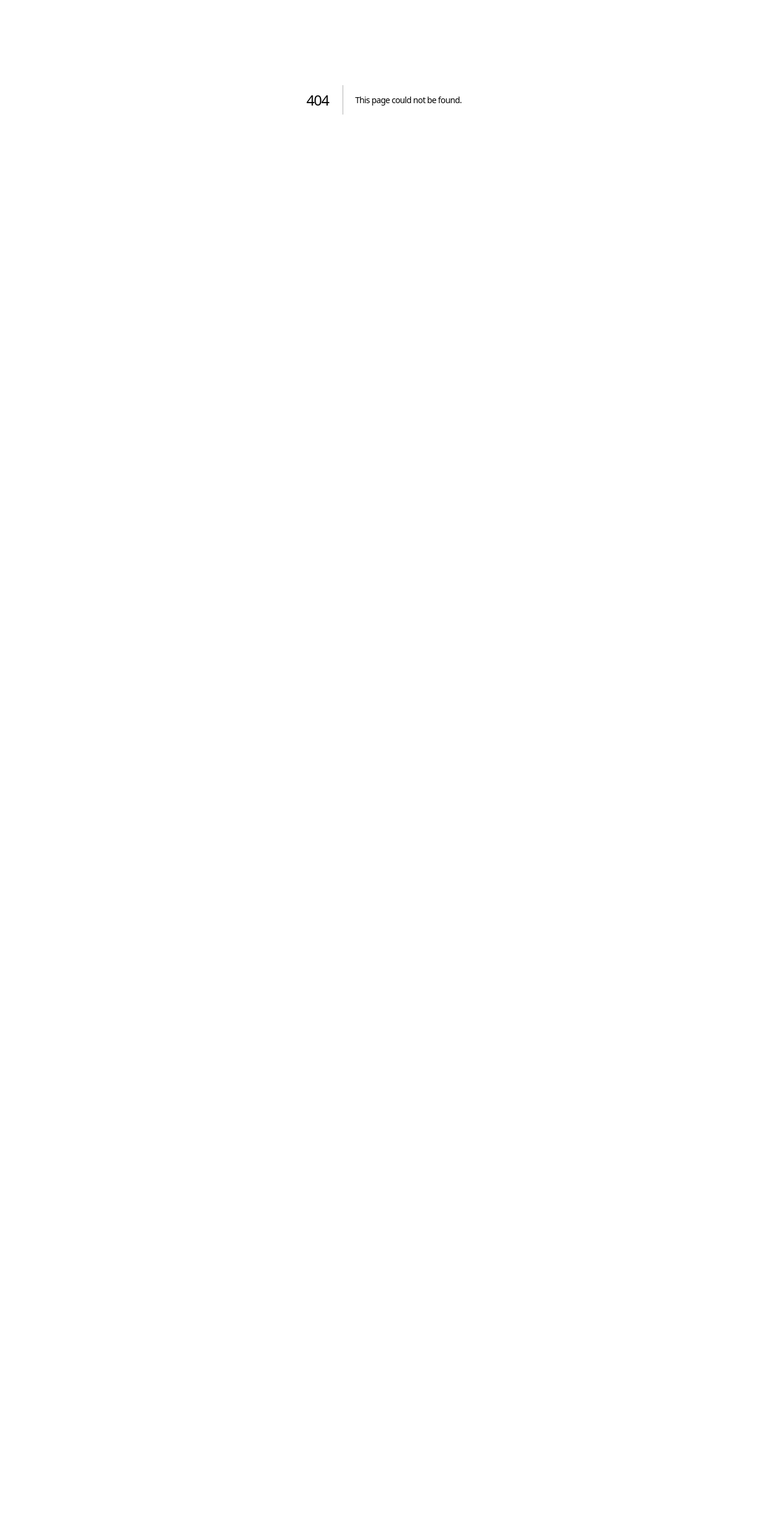
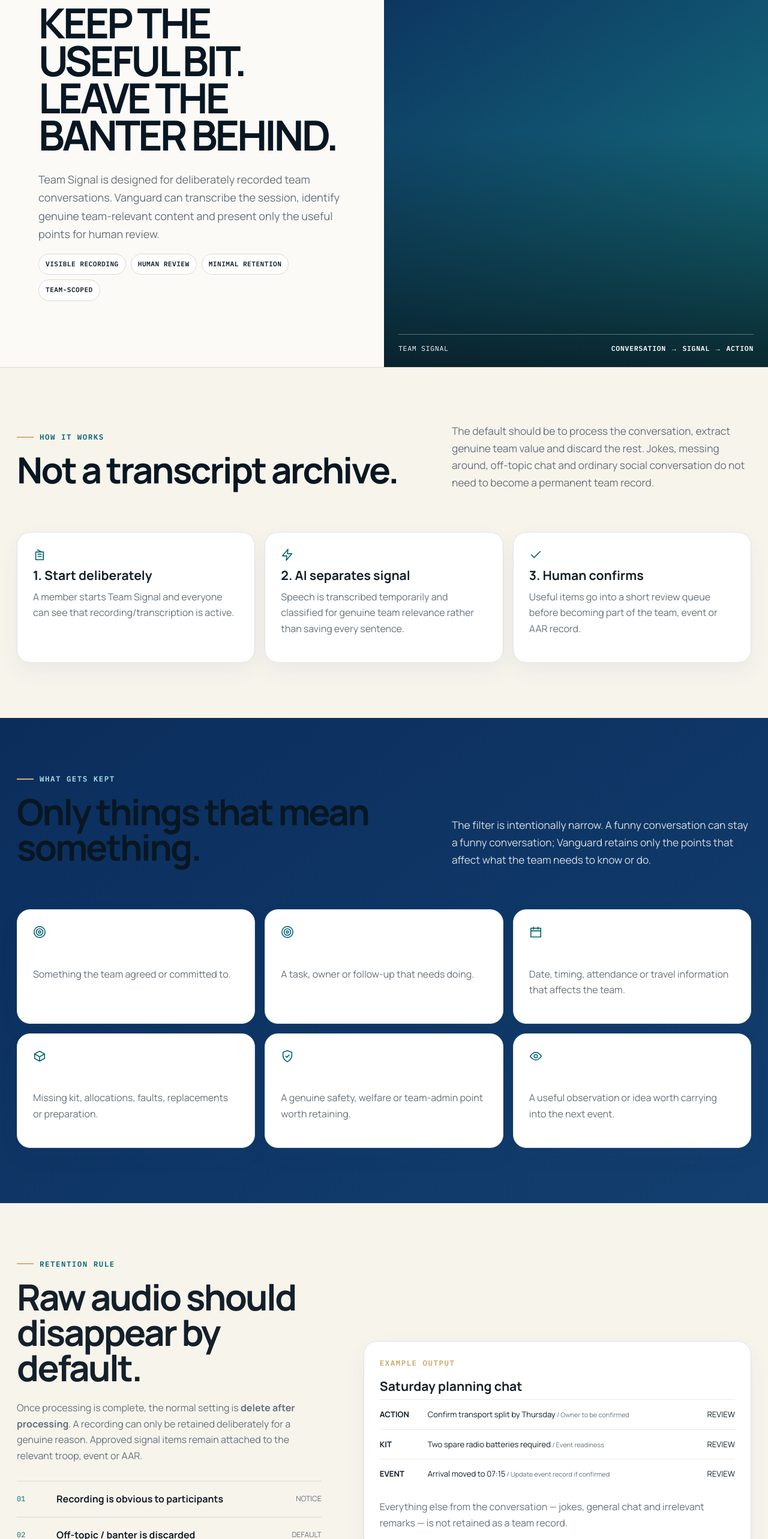
Before and after one commit to ORVIA-Oversight/Vanguard-Tactical-, a Next.js app: page /team-signal in a window 1280 px wide. Before the commit this address had no page. Shown: the part 234-2800 px from the top of the page at 60% size. Before the commit the page ends 800 px from the top, so only its background shows below. Built offline with nearby package versions, Linux system fonts and the light colour scheme.

Commit message:
feat: add Team Signal meaningful conversation capture page

```diff
--- /dev/null
+++ b/app/team-signal/page.js
@@ -0,0 +1,67 @@
+import {Shell,Kicker,Btn,Icon} from '../components';
+
+const TYPES=[
+  ['decision','DECISION','Something the team agreed or committed to.'],
+  ['action','ACTION','A task, owner or follow-up that needs doing.'],
+  ['calendar','EVENT CHANGE','Date, timing, attendance or travel information that affects the team.'],
+  ['box','KIT / READINESS','Missing kit, allocations, faults, replacements or preparation.'],
+  ['shield','SAFETY / ADMIN','A genuine safety, welfare or team-admin point worth retaining.'],
+  ['eye','AAR / IDEA','A useful observation or idea worth carrying into the next event.']
+];
+
+export const metadata={
+  title:'Team Signal | Vanguard Tactical',
+  description:'Meaningful team conversation capture without turning banter into a permanent record.'
+};
+
+export default function Page(){return <Shell>
+  <section className="page-hero">
+    <div className="page-hero-copy">
+      <Kicker>TEAM SIGNAL</Kicker>
+      <h1>KEEP THE USEFUL BIT.<br/>LEAVE THE BANTER BEHIND.</h1>
+      <p>Team Signal is designed for deliberately recorded team conversations. Vanguard can transcribe the session, identify genuine team-relevant content and present only the useful points for human review.</p>
+      <div className="chip-row"><span className="chip">VISIBLE RECORDING</span><span className="chip">HUMAN REVIEW</span><span className="chip">MINIMAL RETENTION</span><span className="chip">TEAM-SCOPED</span></div>
+    </div>
+    <div className="image-panel" style={{background:'linear-gradient(145deg,#0b2d5c,#177b84)'}}>
+      <div className="image-caption"><span>TEAM SIGNAL</span><b>CONVERSATION → SIGNAL → ACTION</b></div>
+    </div>
+  </section>
+
+  <section className="section"><div className="section-inner">
+    <div className="section-head"><div><Kicker>How it works</Kicker><h2>Not a transcript archive.</h2></div><p className="section-intro">The default should be to process the conversation, extract genuine team value and discard the rest. Jokes, messing around, off-topic chat and ordinary social conversation do not need to become a permanent team record.</p></div>
+    <div className="content-grid">
+      <div className="content-card"><Icon name="radio"/><h3>1. Start deliberately</h3><p>A member starts Team Signal and everyone can see that recording/transcription is active.</p></div>
+      <div className="content-card"><Icon name="bolt"/><h3>2. AI separates signal</h3><p>Speech is transcribed temporarily and classified for genuine team relevance rather than saving every sentence.</p></div>
+      <div className="content-card"><Icon name="check"/><h3>3. Human confirms</h3><p>Useful items go into a short review queue before becoming part of the team, event or AAR record.</p></div>
+    </div>
+  </div></section>
+
+  <section className="section section-dark"><div className="section-inner">
+    <div className="section-head"><div><Kicker>What gets kept</Kicker><h2>Only things that mean something.</h2></div><p className="section-intro">The filter is intentionally narrow. A funny conversation can stay a funny conversation; Vanguard retains only the points that affect what the team needs to know or do.</p></div>
+    <div className="content-grid">{TYPES.map(([icon,title,text])=><div className="content-card" key={title}><Icon name={icon}/><h3>{title}</h3><p>{text}</p></div>)}</div>
+  </div></section>
+
+  <section className="section"><div className="section-inner split">
+    <div>
+      <Kicker>Retention rule</Kicker>
+      <h2>Raw audio should disappear by default.</h2>
+      <p>Once processing is complete, the normal setting is <b>delete after processing</b>. A recording can only be retained deliberately for a genuine reason. Approved signal items remain attached to the relevant troop, event or AAR.</p>
+      <div className="feature-list">
+        <div className="feature-row"><span className="num">01</span><b>Recording is obvious to participants</b><span>NOTICE</span></div>
+        <div className="feature-row"><span className="num">02</span><b>Off-topic / banter is discarded</b><span>DEFAULT</span></div>
+        <div className="feature-row"><span className="num">03</span><b>Meaningful items wait for review</b><span>HUMAN</span></div>
+        <div className="feature-row"><span className="num">04</span><b>Approved items can become actions or AAR points</b><span>RECORD</span></div>
+      </div>
+    </div>
+    <div className="content-card">
+      <span className="eyebrow">EXAMPLE OUTPUT</span>
+      <h3>Saturday planning chat</h3>
+      <div className="event-row"><b>ACTION</b><div>Confirm transport split by Thursday<small> / Owner to be confirmed</small></div><span>REVIEW</span></div>
+      <div className="event-row"><b>KIT</b><div>Two spare radio batteries required<small> / Event readiness</small></div><span>REVIEW</span></div>
+      <div className="event-row"><b>EVENT</b><div>Arrival moved to 07:15<small> / Update event record if confirmed</small></div><span>REVIEW</span></div>
+      <p style={{marginTop:18}}>Everything else from the conversation — jokes, general chat and irrelevant remarks — is not retained as a team record.</p>
+    </div>
+  </div></section>
+
+  <section className="band"><div className="band-inner"><h2>Conversation when you want it. Signal when it matters.</h2><Btn href="/workspace">Back to Team Area</Btn></div></section>
+</Shell>}
```
